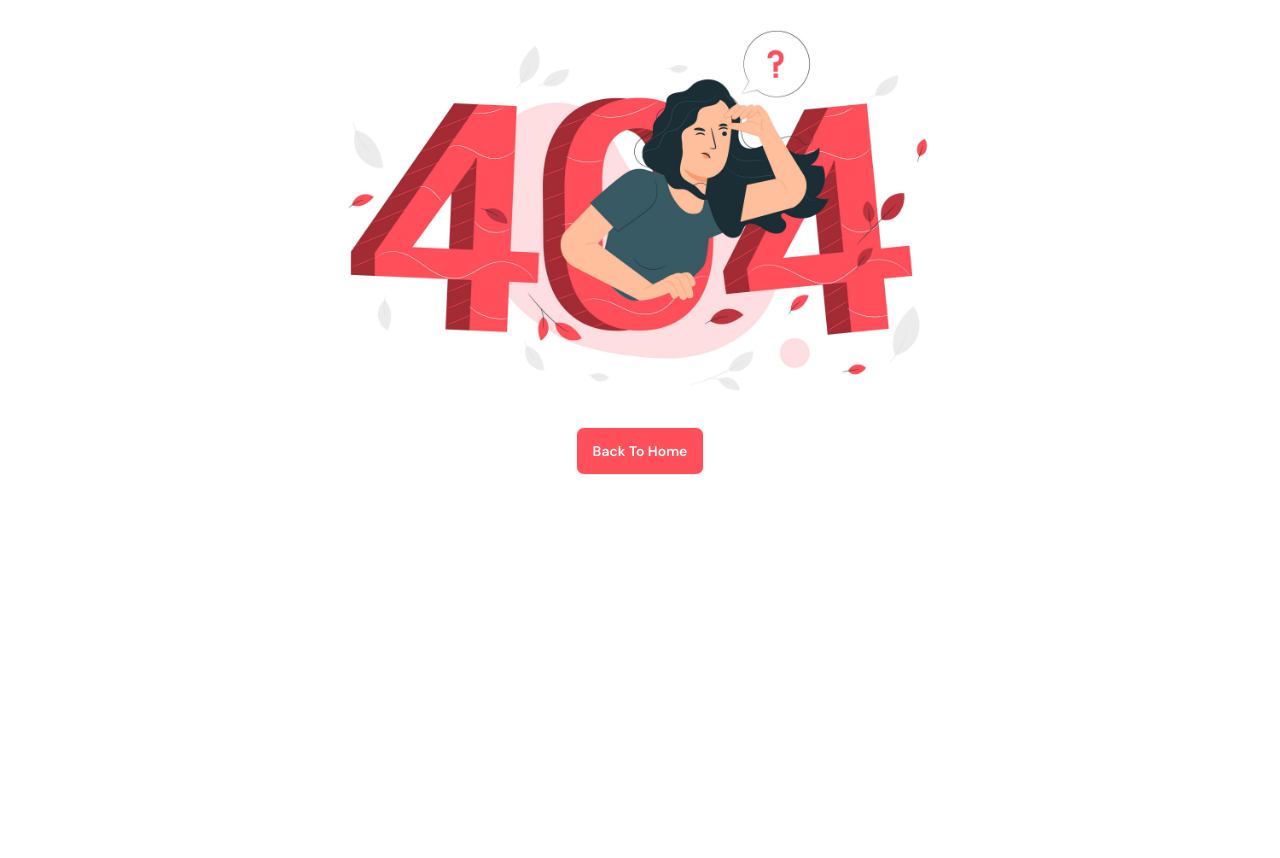
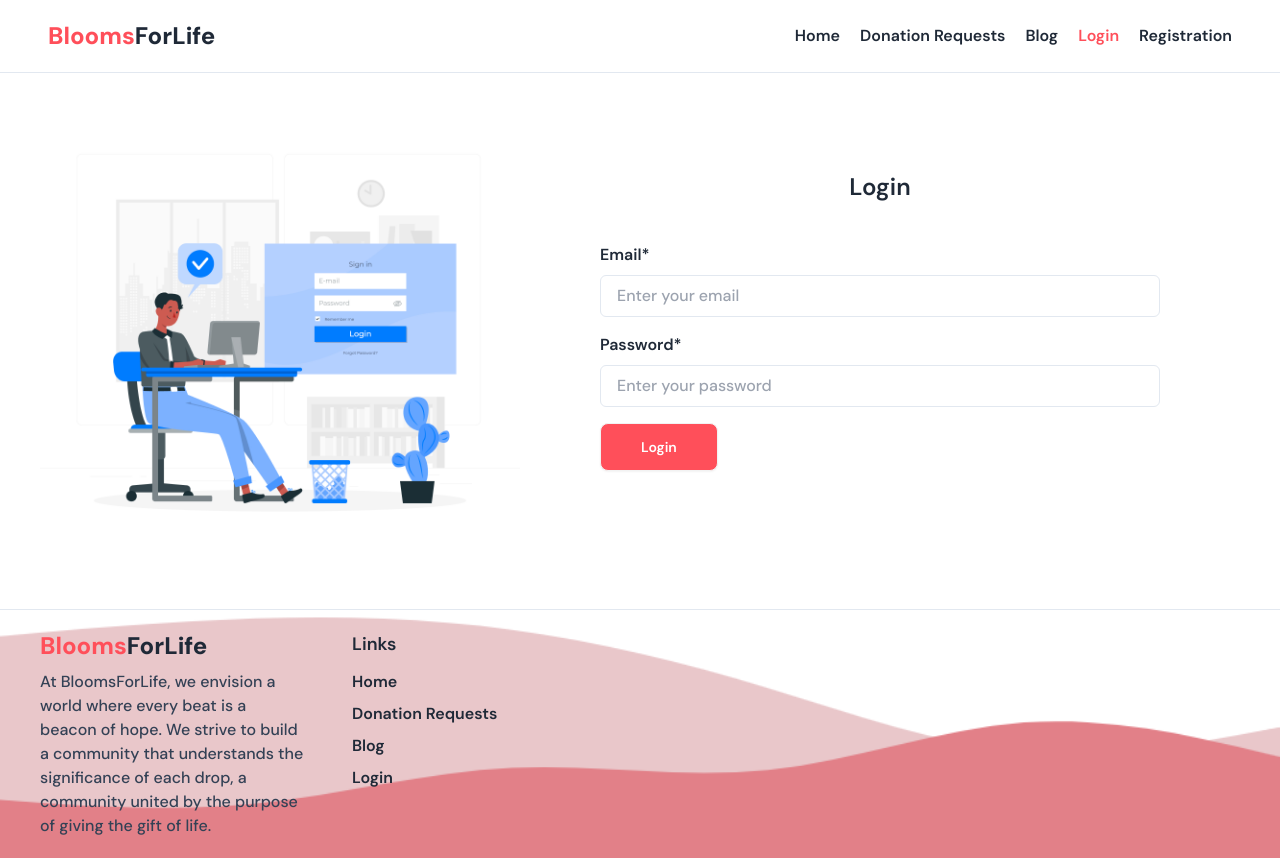
Before and after one commit to ashrafulrifaz/blooms-for-life-client, a React (Vite) app: page /login in a window 1280 px wide. Before the commit this address had no page. Before the commit the page ends 800 px from the top, so only its background shows below. Built offline with nearby package versions, Linux system fonts and the light colour scheme.

Commit message:
login page design completed

```diff
--- /dev/null
+++ b/src/Pages/Login/Login.jsx
@@ -0,0 +1,27 @@
+import loginImage from '../../assets/login.jpg'
+
+const Login = () => {
+    return (
+        <div className="py-7 grid grid-cols-5 items-center login">
+            <div className='col-span-2'>
+                <img src={loginImage} alt="" />
+            </div>
+            <div className="col-span-3">
+                <h2 className='text-2xl text-center'>Login</h2>
+                <form className='space-y-4 py-10 px-20'>
+                    <div className='space-y-2'>
+                        <label>Email*</label>
+                        <input type="text" placeholder='Enter your email'/>
+                    </div>
+                    <div className='space-y-2'>
+                        <label>Password*</label>
+                        <input type="password" placeholder='Enter your password' />
+                    </div>
+                    <button className='px-10'>Login</button>
+                </form>
+            </div>
+        </div>
+    );
+};
+
+export default Login;
--- a/src/Pages/Registration/Registration.jsx
+++ b/src/Pages/Registration/Registration.jsx
@@ -6,7 +6,6 @@ const Registration = () => {
     const [selectedDistrict, setSelectedDistrict] = useState(null)
     const [districts, setDistrict] = useState([])
     const [upazilas, setUpazilas] = useState([])
-    const bloodGroup = useState(['A+', 'A-', 'B+', 'B-', 'AB+', 'AB-', 'O+', 'O-'])
 
     const selectedDistrictId = districts.find(district => district.name === selectedDistrict) || {}
     const currentUpazilas = upazilas.filter(upazila => selectedDistrictId.id === upazila.district_id) || []
@@ -21,13 +20,13 @@ const Registration = () => {
     }, [])
 
     return (
-        <div className="py-10 grid grid-cols-3 registration">
+        <div className="py-7 grid grid-cols-3 items-center registration">
             <div>
                 <img src={registrationImage} alt="" />
             </div>
             <div className="col-span-2">
                 <h2 className='text-2xl text-center'>Register</h2>
-                <form className='space-y-3 py-10 px-20'>
+                <form className='space-y-4 py-10 px-20'>
                     <div className="grid grid-cols-2 gap-5">
                         <div className='space-y-2'>
                             <label>Name*</label>
@@ -37,10 +36,14 @@ const Registration = () => {
                             <label>Blood Group*</label>
                             <select>
                                 <option value="Blood Group" selected disabled>Blood Group</option>
-                                {
-                                    bloodGroup.map(blood =>
-                                    <option key={blood.id} value={blood.name}>{blood.name}</option>)
-                                }
+                                <option value="A+">A+</option>
+                                <option value="A-">A-</option>
+                                <option value="B+">B+</option>
+                                <option value="B-">B-</option>
+                                <option value="AB+">AB+</option>
+                                <option value="AB-">AB-</option>
+                                <option value="O+">O+</option>
+                                <option value="O-">O-</option>
                             </select>
                         </div>
                     </div>
@@ -70,6 +73,21 @@ const Registration = () => {
                             </select>
                         </div>
                     </div>
+                    <div className='space-y-2'>
+                        <label>Image*</label>
+                        <input type="file" accept=".jpg, .jpeg, .png, .webp" style={{width: '50%', border: 'none', padding: '5px'}} />
+                    </div>
+                    <div className="grid grid-cols-2 gap-5">
+                        <div className='space-y-2'>
+                            <label>Password*</label>
+                            <input type="password" placeholder='Enter your password' />
+                        </div>
+                        <div className='space-y-2'>
+                            <label>Confirm Password*</label>
+                            <input type="password" placeholder='Confirm your password' />
+                        </div>
+                    </div>
+                    <button className='px-10'>Register</button>
                 </form>
             </div>
         </div>
--- a/src/Route/Route.jsx
+++ b/src/Route/Route.jsx
@@ -3,6 +3,7 @@ import MainLayout from "../Layout/MainLayout";
 import ErrorPage from "../Pages/ErrorPage/ErrorPage";
 import Home from "../Pages/Home/Home";
 import Registration from "../Pages/Registration/Registration";
+import Login from "../Pages/Login/Login";
 
 const Route = createBrowserRouter([
     {
@@ -15,6 +16,10 @@ const Route = createBrowserRouter([
                 element: <Home></Home>
             },
             {
+                path: '/login',
+                element: <Login></Login>
+            },
+            {
                 path: '/registration',
                 element: <Registration></Registration>
             }
--- a/src/index.css
+++ b/src/index.css
@@ -25,6 +25,7 @@ button {
 }
 
 .registration input,
-.registration select {
+.registration select,
+.login input {
     @apply block border border-slate-200 rounded-md py-2 px-4 font-medium focus:outline-none w-full focus:border-second focus:border-opacity-30
 }
```
Also changed, not shown: src/assets/login.jpg (added), src/assets/registration.jpg.
